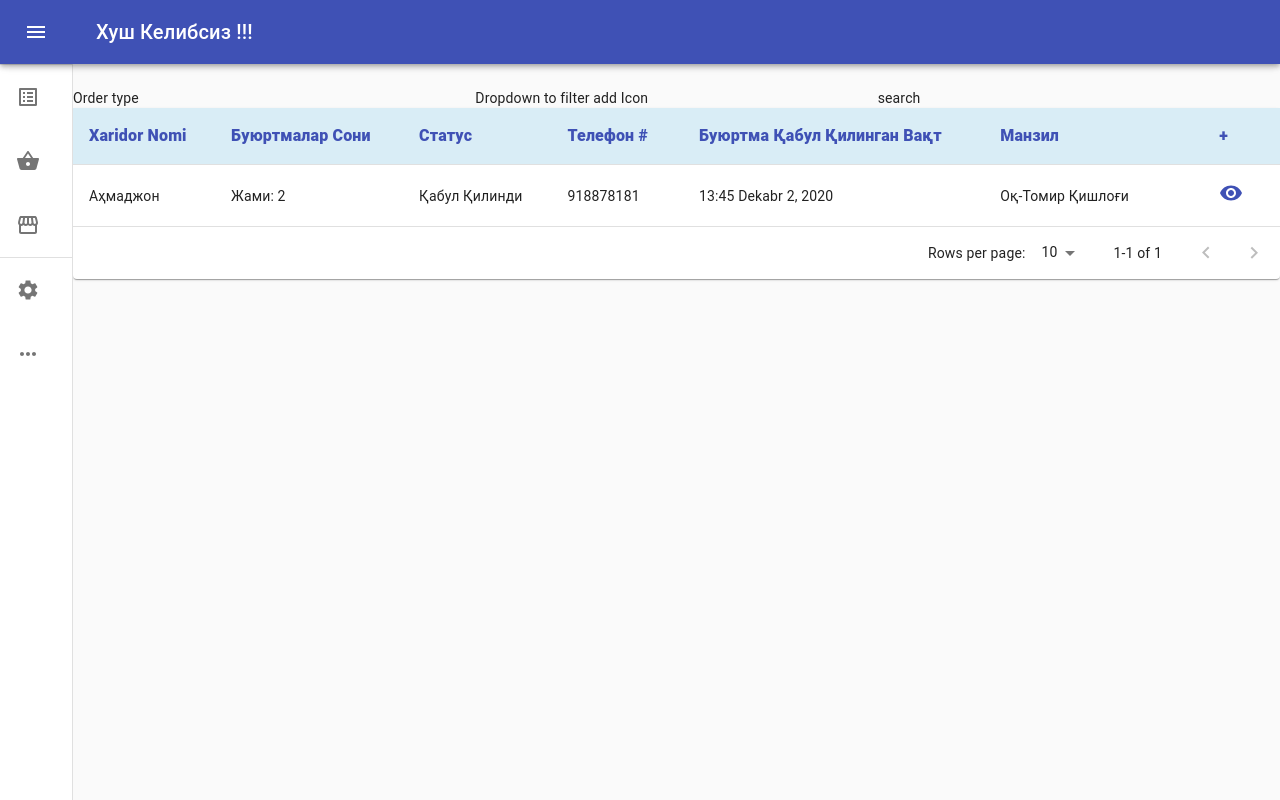
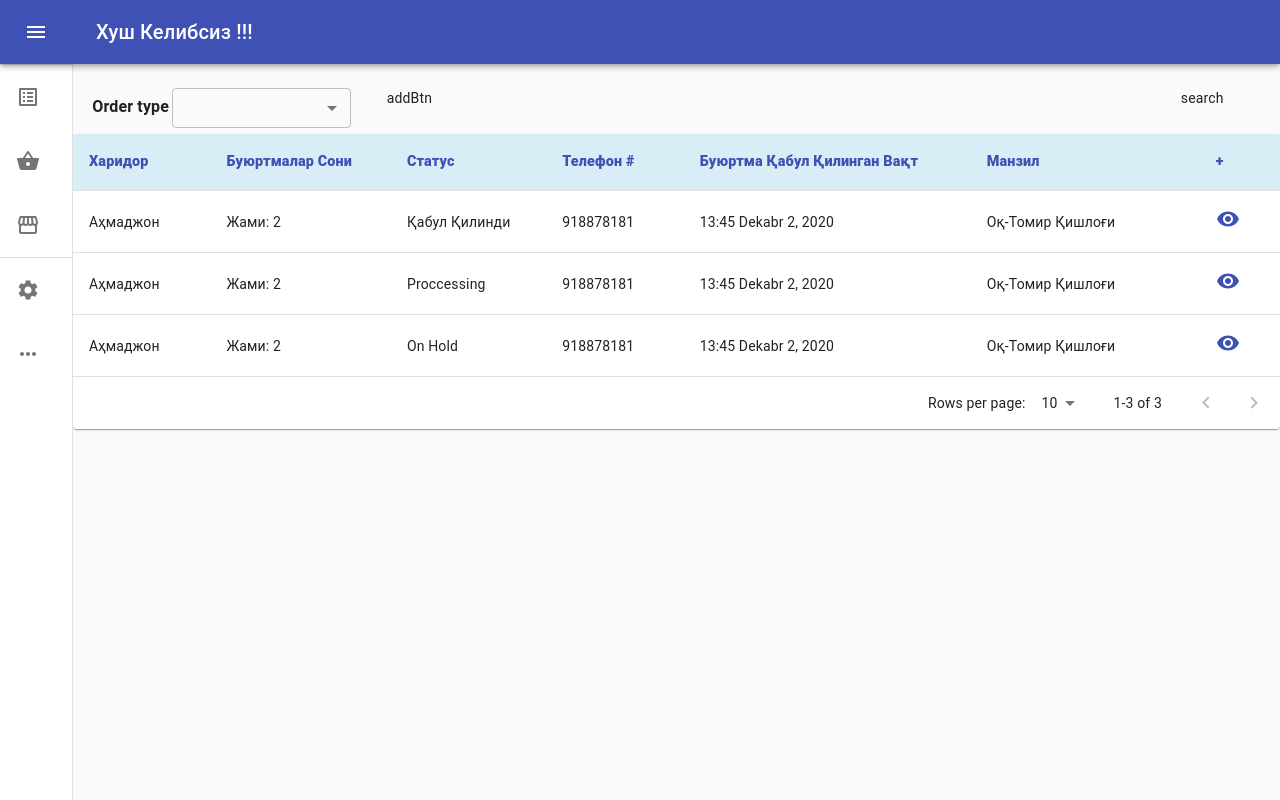
Before and after one commit to jahongirhusanov/OrderApp, a React (Create React App) app: page / in a window 1280 px wide. Built offline with nearby package versions, Linux system fonts and the light colour scheme.

Commit message:
added orderStatusFilter

```diff
--- /dev/null
+++ b/src/components/Orders/OrderListHeader.jsx
@@ -0,0 +1,43 @@
+import React from "react";
+import { makeStyles } from "@material-ui/core/styles";
+import { Grid } from "@material-ui/core";
+import OrderStatus from "./OrderStatusDropdown";
+
+const useStyles = makeStyles({
+  root: {
+    paddingLeft: "1rem",
+    marginBottom: "0.4rem",
+  },
+  orderTypeContainer: {
+    paddingTop: 0,
+    display: "flex",
+    justifyContent: "flex-start",
+    textAlign: "left",
+  },
+  orderType: {
+    margin: 0,
+    fontSize: "1rem",
+    fontWeight: 700,
+    padding: "0.5rem 0.2rem",
+  },
+});
+
+function OrderListHeader() {
+  const classes = useStyles();
+  return (
+    <Grid item xs={12} container direction="row" className={classes.root}>
+      <Grid item xs={3} className={classes.orderTypeContainer}>
+        <h4 className={classes.orderType}>Order type</h4>
+        <OrderStatus />
+      </Grid>
+      <Grid item xs={8}>
+        addBtn
+      </Grid>
+      <Grid item xs={1}>
+        search
+      </Grid>
+    </Grid>
+  );
+}
+
+export default OrderListHeader;
--- a/src/components/Orders/OrderListTable.jsx
+++ b/src/components/Orders/OrderListTable.jsx
@@ -21,7 +21,7 @@ const useStyles = makeStyles({
   editIcon: {},
   tableHeader: {
     backgroundColor: "#D9EDF6",
-    fontSize: "1rem",
+    fontSize: "0.9rem",
     fontWeight: 900,
     color: "#3F51B5",
   },
@@ -29,7 +29,7 @@ const useStyles = makeStyles({
 });
 
 const columns = [
-  { id: "store", label: "Xaridor Nomi", minWidth: 120 },
+  { id: "store", label: "Харидор", minWidth: 120 },
   { id: "items", label: "Буюртмалар Сони", minWidth: 70 },
   { id: "status", label: "Статус", minWidth: 80 },
   {
@@ -60,6 +60,28 @@ const rows = [
     "Аҳмаджон",
     "Жами: 2",
     "Қабул Қилинди",
+    "918878181",
+    "13:45 Dekabr 2, 2020",
+    "Оқ-Томир Қишлоғи",
+    <Link to="/order-item{1}">
+      <VisibilityIcon color="primary" />
+    </Link>
+  ),
+  createData(
+    "Аҳмаджон",
+    "Жами: 2",
+    "Proccessing",
+    "918878181",
+    "13:45 Dekabr 2, 2020",
+    "Оқ-Томир Қишлоғи",
+    <Link to="/order-item{1}">
+      <VisibilityIcon color="primary" />
+    </Link>
+  ),
+  createData(
+    "Аҳмаджон",
+    "Жами: 2",
+    "On Hold",
     "918878181",
     "13:45 Dekabr 2, 2020",
     "Оқ-Томир Қишлоғи",
--- /dev/null
+++ b/src/components/Orders/OrderStatusDropdown.jsx
@@ -0,0 +1,53 @@
+import React from "react";
+import MenuItem from "@material-ui/core/MenuItem";
+import FormControl from "@material-ui/core/FormControl";
+import InputLabel from "@material-ui/core/InputLabel";
+import Select from "@material-ui/core/Select";
+import { makeStyles } from "@material-ui/core/styles";
+
+const useStyles = makeStyles({
+  root: {
+    width: "60%",
+  },
+});
+
+const statuses = [
+  "Қабул Қилинди",
+  "Кечикмоқда",
+  "Бажарилмоқда",
+  "Жўнатилди",
+  "Пулли Тўланди",
+  "Бекор Қилинди",
+];
+
+function OrderStatus() {
+  const classes = useStyles();
+  const [orderStatus, setOrderStatus] = React.useState("Received");
+  const handleChange = (event) => {
+    setOrderStatus(event.target.value);
+  };
+
+  return (
+    <FormControl
+      className={classes.root}
+      color="primary"
+      variant="outlined"
+      size="small"
+    >
+      <Select
+        labelId="demo-customized-select-label"
+        id="demo-customized-select"
+        value={orderStatus}
+        onChange={handleChange}
+      >
+        {statuses.map((text, index) => (
+          <MenuItem key={index} value={index}>
+            {text}
+          </MenuItem>
+        ))}
+      </Select>
+    </FormControl>
+  );
+}
+
+export default OrderStatus;
--- a/src/containers/Orders/OrderItems.jsx
+++ b/src/containers/Orders/OrderItems.jsx
@@ -2,6 +2,7 @@ import React from "react";
 import { makeStyles } from "@material-ui/core/styles";
 import { Grid } from "@material-ui/core";
 import OrderListTable from "../../components/Orders/OrderListTable";
+import OrderListHeader from "../../components/Orders/OrderListHeader";
 
 const useStyles = makeStyles({
   root: {},
@@ -13,17 +14,7 @@ function OrderItems() {
     <Grid container direction="column" className={classes.root}>
       {/* TODO: top filter, add, search container */}
       <Grid item container direction="column">
-        <Grid item xs={12} container direction="row">
-          <Grid item xs={4}>
-            Order type
-          </Grid>
-          <Grid item xs={4}>
-            Dropdown to filter add Icon
-          </Grid>
-          <Grid item xs={4}>
-            search
-          </Grid>
-        </Grid>
+        <OrderListHeader />
       </Grid>
       {/* TODO: Orders Table */}
       <Grid item container direction="column">
```
Also changed, not shown: 1 other file (tests, documents, lock files or other folders).
